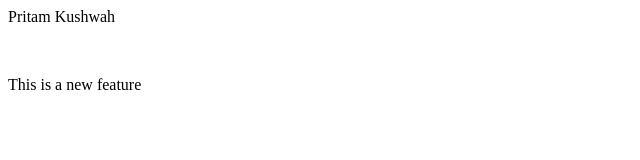
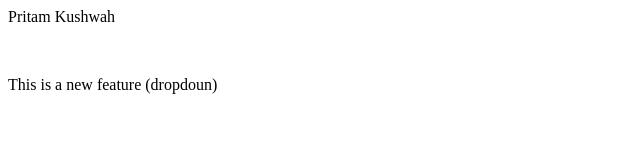
Before and after one commit to Pritam-kushwah/localRepo, a plain HTML site: page index.html in a window 1280 px wide. Shown: the whole page, without its empty margins (0-640 px from the left). Drawn offline with Linux system fonts and the light colour scheme.

Commit message:
Add dropdoun

```diff
--- a/index.html
+++ b/index.html
@@ -1,2 +1,2 @@
 <P>Pritam Kushwah</P><br>
-<p>This is a new feature</p>
+<p>This is a new feature (dropdoun)</p>
```
